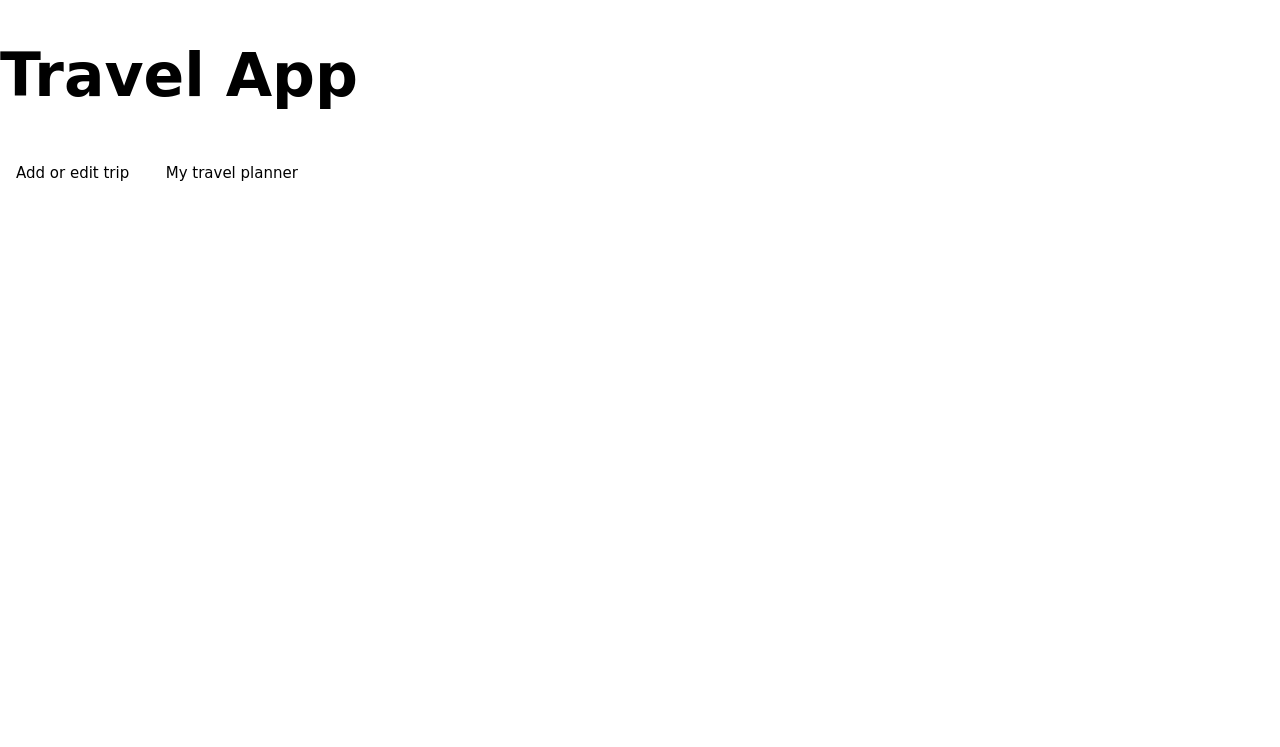
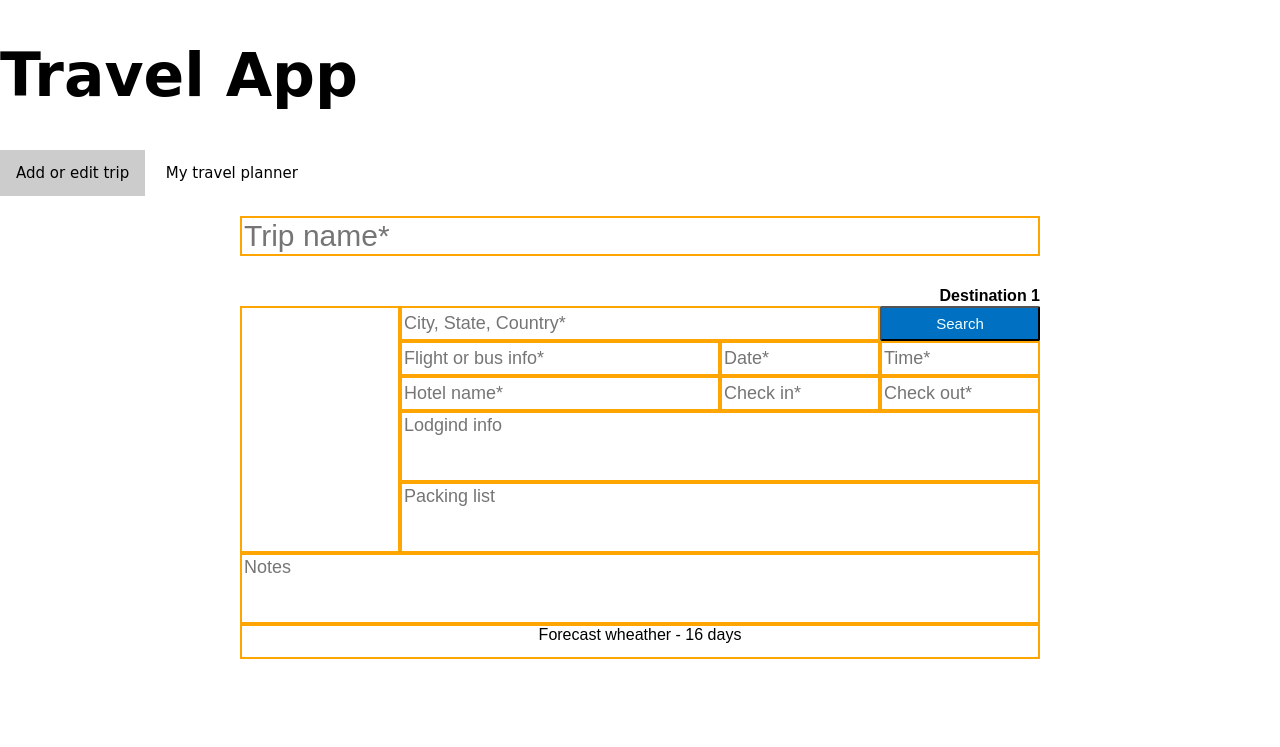
Before and after one commit to John85-BR/Travel-App, a website built with webpack: page src/client/views/index.html in a window 1280 px wide. Shown: the top 747 px of the page. Built offline with nearby package versions, Linux system fonts and the light colour scheme.

Commit message:
version 1.0.0

```diff
--- a/src/client/js/formHandler.js
+++ b/src/client/js/formHandler.js
@@ -1,5 +1,8 @@
 const fetch = require("node-fetch");
 
+/*
+global variables
+*/
 let trip={
       trip_name:"",
       destination:[{
@@ -37,6 +40,7 @@ let trip={
 let addTravel = document.getElementById("add_travel");
 let myTravel = document.getElementById("trips");
 
+//function that returns the the total number of words
 function returnIndex(data){
   let results = 0;
 
@@ -52,6 +56,7 @@ let trip={
   return results;
 }
 
+//function that returns the custom words
 function configAddress(data){
 
   let str = data.replace(/[\[\]¨+\-.@º"§’#!?'$%^&*;:{}=\-–_><`´~()1234567890¹²³£¢¬ª|]/g,"").replace(/\s\s/g," ").replace(/,,/g,",");
@@ -59,6 +64,7 @@ let trip={
   return str;
 }
 
+//event listener that controls the words entered in the address field
 function getAddress(event){
 
   event.preventDefault();
@@ -84,6 +90,7 @@ let trip={
       }
     });
 
+  //makes a post to get the data from the APIs
   postData(`http://localhost:8081/post_geonames`,{textContent:address.value})
   .then(data=>{
 
@@ -116,6 +123,7 @@ let trip={
   }
 }
 
+//function that saves the data in the global variable "trip" when called
 function saveData(){
 
   let form = document.getElementById("add_travel");
@@ -130,6 +138,7 @@ let trip={
     let tempTable = div.querySelector('.temp_table');
     let image = div.querySelector('.image');
 
+      //creates a temporary element to record the data
     let tempDestination={ address:"",
           date:"",
           company:"",
@@ -163,6 +172,7 @@ let trip={
 
 }
 
+//event listener that controls when a click occurred in the address field
 function inputChanged(event){
   let imagem = event.target.parentElement.querySelector(".image");
   let address = event.target.parentElement.querySelector(".address");
@@ -173,6 +183,7 @@ let trip={
   }
 }
 
+//function used explicitly to save data on the server
 const getAPIData = async (url)=>{
   const res = await fetch(url);
   try {
@@ -185,8 +196,9 @@ const getAPIData = async (url)=>{
   }
 }
 
+//event listener triggered when clicked on any of the tabs
 function openOption(evt, option) {
-    var i, tabcontent, tablinks;
+  let i, tabcontent, tablinks;
   let saveTripButton = document.querySelector(".save_trip");
   let addDestButton = document.querySelector(".add_destination");
 
@@ -201,6 +213,7 @@ function openOption(evt, option) {
   document.getElementById(option).style.display = "block";
   evt.currentTarget.className += " active";
 
+  //if click occurs in "Add or edit trip"
   if(evt.currentTarget.textContent=="Add or edit trip"){
 
 
@@ -209,29 +222,30 @@ function openOption(evt, option) {
 
   }
 
+  //if click occurs in "My travel planner"
   if(evt.currentTarget.textContent=="My travel planner"){
     saveTripButton.style.display = "none";
     addDestButton.style.display = "none";
 
     myTravel.innerHTML="";
 
+    //function used explicitly to save data on the server
     getAPIData('http://localhost:8081/get')
     .then(data=>{
+      //function that serves to update the html of the "My travel planner" tab
       updateNewTrip(data);
     });
   }
 }
-
+//function that serves to update the html of the "My travel planner" tab
 function updateNewTrip(data){
   for(let tripUnit of data){
 
     let tripName = document.createElement('div');
     tripName.classList.add("trip_name");
     tripName.setAttribute("data-index",data.indexOf(tripUnit));
-
     tripName.innerHTML = `<h1>${tripUnit.trip_name}</h1>`;
     myTravel.appendChild(tripName);
-
 
     for(let destination of tripUnit.destination){
 
@@ -239,7 +253,6 @@ function openOption(evt, option) {
       element.classList.add("destinations_childs");
       element.setAttribute("data-index",tripUnit.destination.indexOf(destination));
       let imageUrl = destination.image;
-
       let newElement = `<p class = "destination_number">
           <strong>Destination ${tripUnit.destination.indexOf(destination)+1}</strong></p>
           <figure class = "image"></figure>
@@ -257,14 +270,13 @@ function openOption(evt, option) {
           <tr class = "date_table">${destination.date_table}</tr><tr class = "temp_table">${destination.temp_table}
           </tr></table></div>`;
       element.innerHTML=newElement;
-
       let image = element.querySelector(".image");
       image.style.backgroundImage = imageUrl;
       myTravel.appendChild(element);
     }
   }
 }
-
+//when clicked on the '' add destination '' button, it adds a new item to be filled in the "Add or edit trip 'tab.
 function addDestination(){
 
   let destination = document.createElement('div');
@@ -290,7 +302,6 @@ function openOption(evt, option) {
         <textarea class = "notes" type="text" name="input" placeholder="Notes" rows="3" cols="33"></textarea>
         <div class = "table_weather"><table><caption>Forecast wheather - 16 days</caption><tr class = "date_table"></tr><tr class = "temp_table"></tr></table></div>
         <button class = "delete_travel" onclick="return Client.deleteDestination(event)">Delete destination</button></div>` ;
-
   destination.innerHTML=newDestination;
   destination.addEventListener("keyup", (event)=>{
     Client.inputChanged(event);
@@ -298,21 +309,16 @@ function openOption(evt, option) {
   addTravel.appendChild(destination);
 }
 
+//when clicked on the button '' delete_travel '' deletes the respective item that was in the "Add or edit trip 'tab.
 function deleteDestination(event){
 
   event.preventDefault();
-
   saveData();
 
   const index = event.target.parentElement.getAttribute('data-index');
-
   delete trip.destination[index];
-
   addTravel.removeChild(event.target.parentElement);
-
   let destTemp =[];
-
-
 
   for(let destination of trip.destination){
     if(destination!==undefined){
@@ -320,16 +326,13 @@ function openOption(evt, option) {
     }
 
   }
-
   trip.destination = destTemp;
   refreshTripsInAddTravel(trip,0);
 }
-
-
+//function that serves to update and keep the data consistent in the "Add or edit trip" tab when there is any exclusion of selected destination.
 function refreshTripsInAddTravel(actualTrip,index=0){
 
     addTravel.innerHTML="";
-
     let tripName = document.createElement('input');
     tripName.classList.add("trip_name");
     tripName.setAttribute("data-index",index);
@@ -337,16 +340,13 @@ function openOption(evt, option) {
     tripName.setAttribute("name","input");
     tripName.setAttribute("placeholder","Trip name*");
     tripName.value = trip.trip_name;
-
     addTravel.appendChild(tripName);
-
     let count = 0;
 
     for(let destination of actualTrip.destination){
 
       let destinationFather = document.createElement('div');
       destinationFather.classList.add("destinations_childs");
-
       destinationFather.setAttribute("data-index",count);
       let imageUrl = destination.image;
       let newDestination = `<button class = "search_location" onclick="return Client.getAddress(event)">Search</button>
@@ -370,18 +370,13 @@ function openOption(evt, option) {
         if(count>0){
           newDestination+=`<button class = "delete_travel" onclick="return Client.deleteDestination(event)">Delete destination</button>`;
         }
-
         destinationFather.innerHTML=newDestination;
-
         let image = destinationFather.querySelector(".image");
         image.style.backgroundImage = imageUrl;
-
         let textareas = destinationFather.getElementsByTagName('textarea');
-
         for(let textarea of textareas){
           textarea.value = destination[textarea.className];
         }
-
         destinationFather.addEventListener("keyup", (event)=>{
           Client.inputChanged(event);
         });
@@ -389,9 +384,8 @@ function openOption(evt, option) {
         count++;
     }
   }
-
+//function that makes a validation if all mandatory data have been filled.
 function validateInputs(){
-
     let form = document.getElementById("add_travel");
     let elementsInput = form.getElementsByTagName('input');
 
@@ -402,7 +396,7 @@ function openOption(evt, option) {
     }
     return true;
 }
-
+//makes a post to get the data from the APIs
 const postData = async ( url = '', data)=>{
     //config and post the data
     const response = await fetch(url, {
@@ -422,13 +416,12 @@ function openOption(evt, option) {
     console.log("error in postData", error);
     }
 }
-  //vai para o utils
+//event listener that when activated saves all data and sends it to the server.
 function saveTravel(event){
     event.preventDefault();
     if(validateInputs()){
-
+      //saves the data
       saveData();
-
       addTravel.innerHTML=`<input class="trip_name" type="text" name="input" placeholder="Trip name*" data-index='0'>
                     <div class="destinations_childs" onkeyup="Client.inputChanged(event)" data-index='0'>
                         <button class = "search_location" onclick="return Client.getAddress(event)">Search</button>
@@ -454,5 +447,4 @@ function openOption(evt, option) {
       alert("Fill all inputs with * and click in search");
     }
   }
-
   export {openOption, saveTravel, addDestination, deleteDestination, getAddress, inputChanged, postData, returnIndex}
--- a/src/client/styles/addtravel.scss
+++ b/src/client/styles/addtravel.scss
@@ -160,6 +160,8 @@ form#add_travel {
             background-color:#0033cc;
 
         }
+
+
     }
 
 
--- a/src/client/styles/tabs.scss
+++ b/src/client/styles/tabs.scss
@@ -30,13 +30,10 @@
     background-color: white;
     margin-top: 20px;
 
-
-
   }
 
-
   #new-travel{
-    display: none;
+    display: block;
 
   }
 
--- a/src/client/views/index.html
+++ b/src/client/views/index.html
@@ -11,15 +11,13 @@
         </header>
         <main>
             <div class="tab">
-                <button class="tablinks add_edit" onclick="Client.openOption(event, 'new-travel')">Add or edit trip</button>
+                <button class="tablinks add_edit active" onclick="Client.openOption(event, 'new-travel')">Add or edit trip</button>
                 <button class="tablinks" onclick="Client.openOption(event, 'my-travel')">My travel planner</button>
                 <button class="tablinks save_trip" onclick="return Client.saveTravel(event)">Save trip</button>
                 <button class="tablinks add_destination" onclick="return Client.addDestination()">Add destination</button>
             </div>
             <div id="new-travel" class="tabcontent">
-
                 <form id = "add_travel">
-
                     <input class="trip_name" type="text" name="input" placeholder="Trip name*" data-index='0'>
                     <div class="destinations_childs" onkeyup="Client.inputChanged(event)" data-index='0'>
                         <button class = "search_location" onclick="return Client.getAddress(event)">Search</button>
```
Also changed, not shown: README.md. Lines whose indentation alone changed are shown as unchanged.
